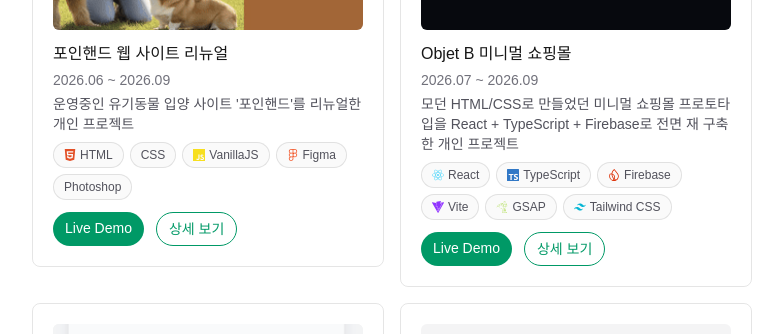
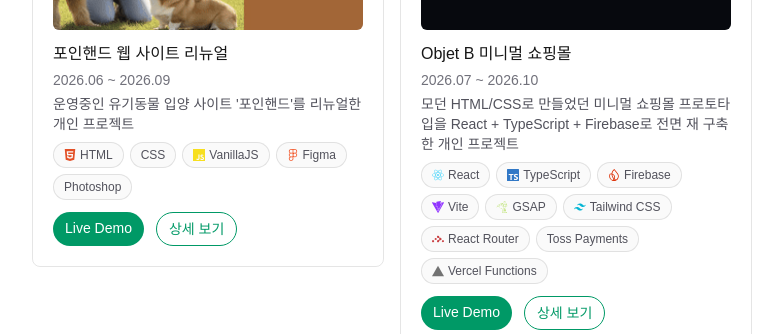
Before and after one commit to lym-bin/sangbin-dev, a Next.js app: page /projects in a window 1280 px wide. Shown: the part 350-684 px from the top of the page, without its empty margins (248-1031 px from the left). Built offline with nearby package versions, Linux system fonts and the light colour scheme; grey boxes are pictures that could not be loaded.

Commit message:
Objet B 결제 연동 기능 및 트러블슈팅 추가

```diff
--- a/src/data/projects.ts
+++ b/src/data/projects.ts
@@ -154,14 +154,24 @@ const [shelters, animals] = await Promise.all([
   {
     slug: "objet-b-web",
     title: "Objet B 미니멀 쇼핑몰",
-    period: "2026.07 ~ 2026.09",
+    period: "2026.07 ~ 2026.10",
     summary:
       "모던 HTML/CSS로 만들었던 미니멀 쇼핑몰 프로토타입을 React + TypeScript + Firebase로 전면 재 구축한 개인 프로젝트",
     teamType: "개인 프로젝트",
     status: "운영 중",
     motivation:
       "HTML/CSS로 마크업을 하고 바닐라 JS로 정적 화면만 만들다 보니 상태 관리와 재사용성에 한계를 느껴서, 상품 목록/필터 → 상세 → 장바구니 → 주문/결제 → 로그인/마이페이지까지 이어지는 실제 쇼핑몰 플로우를 처음부터 끝까지 React + TypeScript로 직접 구현해보고 싶기도 했고 끝까지 완성된 포트폴리오를 만들어보고 싶었습니다..",
-    stack: ["React", "TypeScript", "Firebase", "Vite", "GSAP", "Tailwind CSS"],
+    stack: [
+      "React",
+      "TypeScript",
+      "Firebase",
+      "Vite",
+      "GSAP",
+      "Tailwind CSS",
+      "React Router",
+      "Toss Payments",
+      "Vercel Functions",
+    ],
     thumbnail: "/projects/objet-b-web.gif",
     gallery: [
       "/projects/objet-b-web-1.png",
@@ -176,12 +186,14 @@ const [shelters, animals] = await Promise.all([
     },
     features: [
       "상품 목록 카테고리/색상/사이즈 필터링, 정렬, 더보기 페이지네이션, 검색",
-      "상품 상세 페이지 - 색상/사이즈 옵션, 사이즈 가이드, 비슷한 상품/후기 추천",
-      "장바구니 (옵션별 개별 관리, 수량 조절, 새로고침해도 유지)",
-      "배송지 등록/선택, 결제수단 선택, 주문 생성 (Firestore 저장)",
+      "상품 상세 페이지 - 색상/사이즈 옵션, 사이즈 가이드, 비슷한 상품/스타일링 컷 추천",
+      "장바구니 (옵션별 개별 관리, 수량 조절, 새로고침해도 유지, 계정별 분리 저장 및 비로그인 상태에서 담은 상품 로그인 시 자동 병합)",
+      "배송지 등록/선택 (계정별 Firestore 저장)",
+      "토스페이먼츠 테스트 결제 연동 — 결제창 → 서버(Vercel 함수)에서 금액 재계산 검증 → 승인 → 주문 저장(Firestore) → 장바구니 비우기까지 전체 플로우 구현, 시크릿 키는 서버 전용으로만 사용",
       "이메일/비밀번호 로그인, 회원가입, 비밀번호 재설정",
       "마이페이지 - 주문내역 조회, 최근 본 상품, 닉네임/비밀번호 수정",
-      "반응형 다크테마 UI, GSAP 스크롤 애니메이션",
+      "브랜드 스토리 페이지 (GSAP 핀 고정 + 가로 스크롤)",
+      "첫 방문 인트로 모션, 반응형 다크테마 UI, GSAP 스크롤 애니메이션",
     ],
     troubleshooting: [
       {
@@ -248,9 +260,79 @@ const [shelters, animals] = await Promise.all([
           },
         ],
       },
+      {
+        title: "vercel dev로 띄운 로컬 서버가 백지로 나옴",
+        problem:
+          "결제 서버 함수(api/)를 같이 테스트하려고 npm run dev 대신 vercel dev로 실행하자 화면이 아무것도 그려지지 않음 (배포 사이트는 정상 동작).",
+        solution:
+          "SPA 새로고침용으로 vercel.json에 넣어둔 '모든 경로 → index.html' rewrite 규칙이 /src/main.tsx, /@vite/client 같은 개발 서버 요청까지 가로채던 것이 원인 — 규칙을 페이지 주소에만 적용되도록 정규식으로 좁혀 해결.",
+        lesson:
+          "배포 환경에서는 실제 파일이 rewrite 규칙보다 먼저 처리돼 드러나지 않던 문제가, 로컬 개발 서버 조합(vercel dev)에서만 드러날 수 있다는 걸 배움.",
+        codeBlocks: [
+          {
+            label: "SPA rewrite 규칙을 페이지 주소로만 한정",
+            code: `// vercel.json
+{ "source": "/((?!api/|@)[^.]*)", "destination": "/index.html" }`,
+          },
+        ],
+      },
+      {
+        title: "@types/node 설치해도 Cannot find name 'process'",
+        problem:
+          "서버 함수(api/)에서 process.env를 쓰는데 @types/node를 설치해도 타입 에러가 사라지지 않음.",
+        solution:
+          "TypeScript 7이 node_modules/@types를 자동으로 불러오지 않고, 루트 tsconfig.json도 src/만 포함해 api/ 폴더가 검사 대상이 아니었던 것이 원인 — api/tsconfig.json을 따로 만들어 types: [\"node\"]를 지정하고, typecheck 스크립트가 src/와 api/를 모두 검사하도록 수정.",
+        lesson:
+          "타입 패키지를 설치하는 것과 그 타입이 실제 검사 범위에 포함되는 건 다르다는 걸 배움.",
+      },
+      {
+        title: "대소문자가 다른 import, 로컬에서만 통과",
+        problem:
+          "파일명은 pendingOrder.ts인데 import는 ./PendingOrder로 되어 있었음.",
+        solution:
+          "Windows는 대소문자를 구분하지 않아 로컬에서는 동작했지만 Vercel 서버(Linux)는 구분해 빌드가 실패할 뻔함 — 타입 검사(TS1261)가 배포 전에 잡아줘서 import 경로를 실제 파일명과 맞춰 해결.",
+        lesson:
+          "OS별 파일 시스템 대소문자 구분 차이는 로컬에서 재현되지 않는 대표적인 배포 버그라는 걸 배움.",
+      },
+      {
+        title: "서버 함수가 시크릿 키를 못 읽음",
+        problem:
+          "Vercel 대시보드에 Secret 타입으로 등록한 TOSS_SECRET_KEY를 로컬 개발 환경에서 서버 함수가 읽지 못함.",
+        solution:
+          "Secret 타입 환경변수는 보안상 로컬 Development 환경으로 내려오지 않는 것이 원인 — git이 무시하는 로컬 .env에 VITE_ 접두사 없이 따로 등록해 해결(브라우저 코드에는 포함되지 않음).",
+        lesson:
+          "환경변수는 '등록했다'와 '그 환경에 실제로 내려온다'가 다를 수 있다는 걸 배움.",
+      },
+      {
+        title: "로컬은 되는데 배포한 서버 함수만 500 에러",
+        problem:
+          "vercel dev에서는 결제 승인이 잘 되는데 Vercel 미리보기 배포에서는 /api/confirm이 모든 요청에 500(FUNCTION_INVOCATION_FAILED)을 반환.",
+        solution:
+          "로그에 찍힌 ERR_MODULE_NOT_FOUND로 원인 확인 — ES 모듈(type: module) 환경의 실제 Node는 import 경로에 확장자가 없으면 파일을 찾지 못하는데, 브라우저 코드는 Vite가, 로컬은 개발 도구가 확장자를 대신 찾아줘서 드러나지 않았음 — 서버 함수가 불러오는 연쇄 import에 전부 .js 확장자를 붙여 해결 (TypeScript/Vite는 .js로 적어도 옆의 .ts 파일을 찾아줌).",
+        lesson:
+          "머지 전에 미리보기 배포로 실제 서버 환경을 먼저 확인하는 습관 덕분에 실사용자에게 나가기 전에 잡을 수 있었다는 걸 배움.",
+      },
+      {
+        title: "아이폰에서만 좌우 스크롤이 생기고 헤더가 잘려 보임",
+        problem:
+          "아이폰 13 mini에서 로그인 후 화면이 옆으로 밀리는 현상이 발생했는데, PC 브라우저의 휴대폰 모드/Safari 엔진 흉내로는 재현되지 않음.",
+        solution:
+          "iOS Safari가 16px보다 작은 입력칸을 탭하면 화면을 자동 확대하고 그대로 유지하는 동작이 원인 — 로그인/검색/배송지/프로필 입력칸을 휴대폰 폭에서는 16px, 640px 이상에서는 원래 크기로 분기 처리. 사용자의 손가락 확대까지 막는 maximum-scale=1은 사용하지 않음.",
+        lesson:
+          "에뮬레이터로 재현되지 않는 모바일 버그는 실기기 특유의 플랫폼 동작(iOS 자동 확대 등)을 의심해야 한다는 걸 배움.",
+      },
+      {
+        title: "결제창을 닫아도 실패 페이지로 가지 않음 (PC)",
+        problem:
+          "PC에서 결제창을 닫으면 실패 페이지로 이동하지 않고 그냥 멈춰 있는 것처럼 보임.",
+        solution:
+          "PC는 결제창이 페이지 위에 겹쳐 뜨는 방식이라 닫으면 주소 이동 없이 requestPayment()가 USER_CANCEL 에러로 끝나는 구조 — failUrl 이동은 휴대폰 취소/카드 거절 때만 발생한다는 걸 파악하고, USER_CANCEL은 오류 알림 대신 '결제를 취소했어요. 장바구니와 배송지는 그대로 있어요' 안내만 보여주도록 분기.",
+        lesson:
+          "결제 SDK의 에러 종류별로 실제 사용자 흐름이 다르다는 걸 알아야, 취소를 에러처럼 보여주는 실수를 막을 수 있다는 걸 배움.",
+      },
     ],
     review:
-      "원래는 이미지 클릭하면 모달 띄우는 정도로 시작했는데 하다 보니 장바구니, 로그인, 주문 흐름까지 다 붙이게 됐습니다. Firebase로 인증/DB 연동해보면서 실제 서비스처럼 상태 관리하는 게 생각보다 까다로웠고, 특히 옵션(색상/사이즈)별로 장바구니 아이템을 분리해서 관리하는 부분이 고민이 많았습니다.",
+      "원래는 이미지 클릭하면 모달 띄우는 정도로 시작했는데 하다 보니 장바구니, 로그인, 주문 흐름까지 다 붙이게 됐습니다. Firebase로 인증/DB 연동해보면서 실제 서비스처럼 상태 관리하는 게 생각보다 까다로웠고, 특히 옵션(색상/사이즈)별로 장바구니 아이템을 분리해서 관리하는 부분이 고민이 많았습니다. 배포 후에도 피드백을 받아 이미지 용량(28MB→2.8MB)을 줄이고, 계정 간 장바구니 공유 버그를 고치고, 버튼만 있던 결제를 토스페이먼츠 테스트 결제로 실제 연동하는 등 서비스를 계속 다듬어 나갔습니다.",
   },
   {
     slug: "ai-talk",
--- a/src/lib/tech-icons.ts
+++ b/src/lib/tech-icons.ts
@@ -17,6 +17,8 @@ import {
   SiLinux,
   SiNextdotjs,
   SiVitest,
+  SiReactrouter,
+  SiVercel,
 } from "react-icons/si";
 
 export const techIcons: Record<string, IconType> = {
@@ -40,6 +42,9 @@ export const techIcons: Record<string, IconType> = {
   nextjs: SiNextdotjs,
   "next.js": SiNextdotjs,
   vitest: SiVitest,
+  "react router": SiReactrouter,
+  vercel: SiVercel,
+  "vercel functions": SiVercel,
 };
 
 export const techColors: Record<string, string> = {
@@ -61,6 +66,9 @@ export const techColors: Record<string, string> = {
   "gemini api": "#8E75B2",
   linux: "#FCC624",
   vitest: "#6E9F18",
+  "react router": "#CA4245",
+  vercel: "#737373",
+  "vercel functions": "#737373",
 };
 
 export function getTechIcon(name: string) {
```
